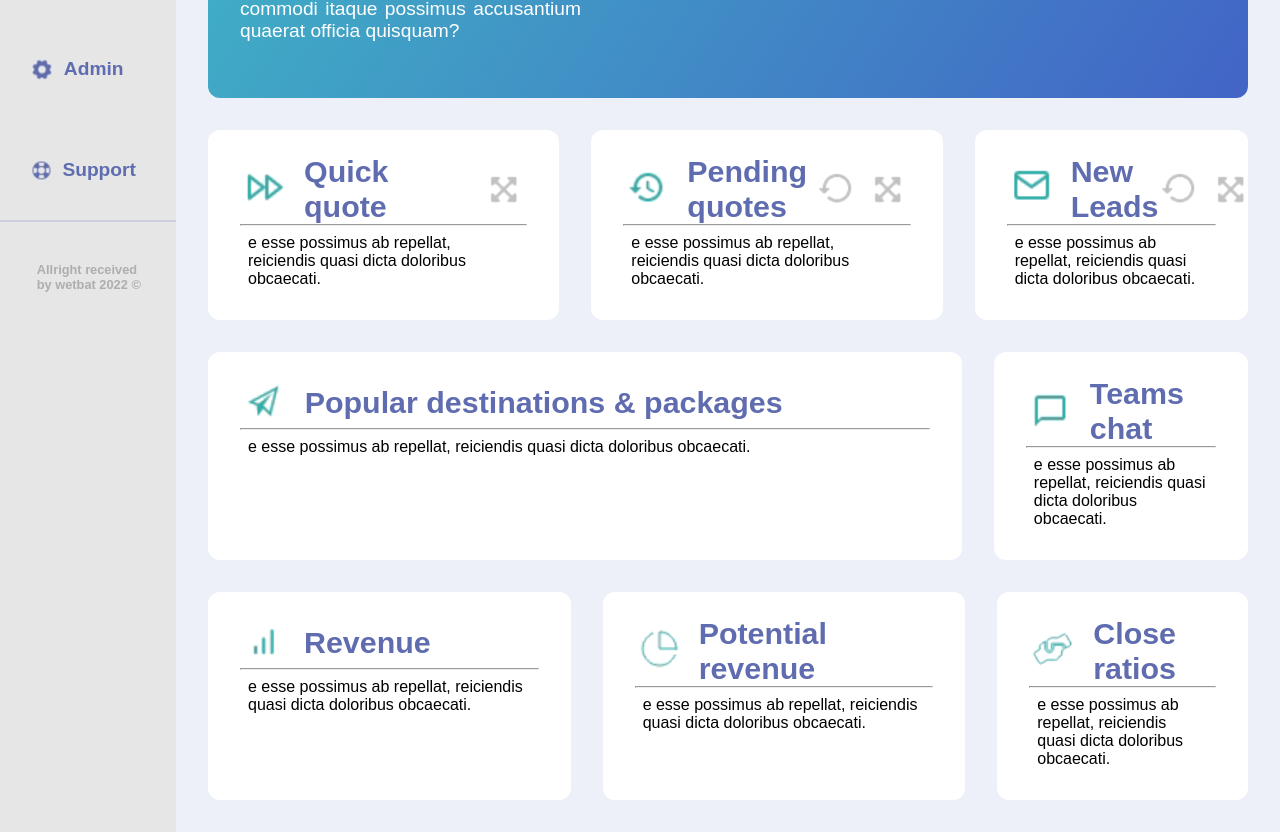
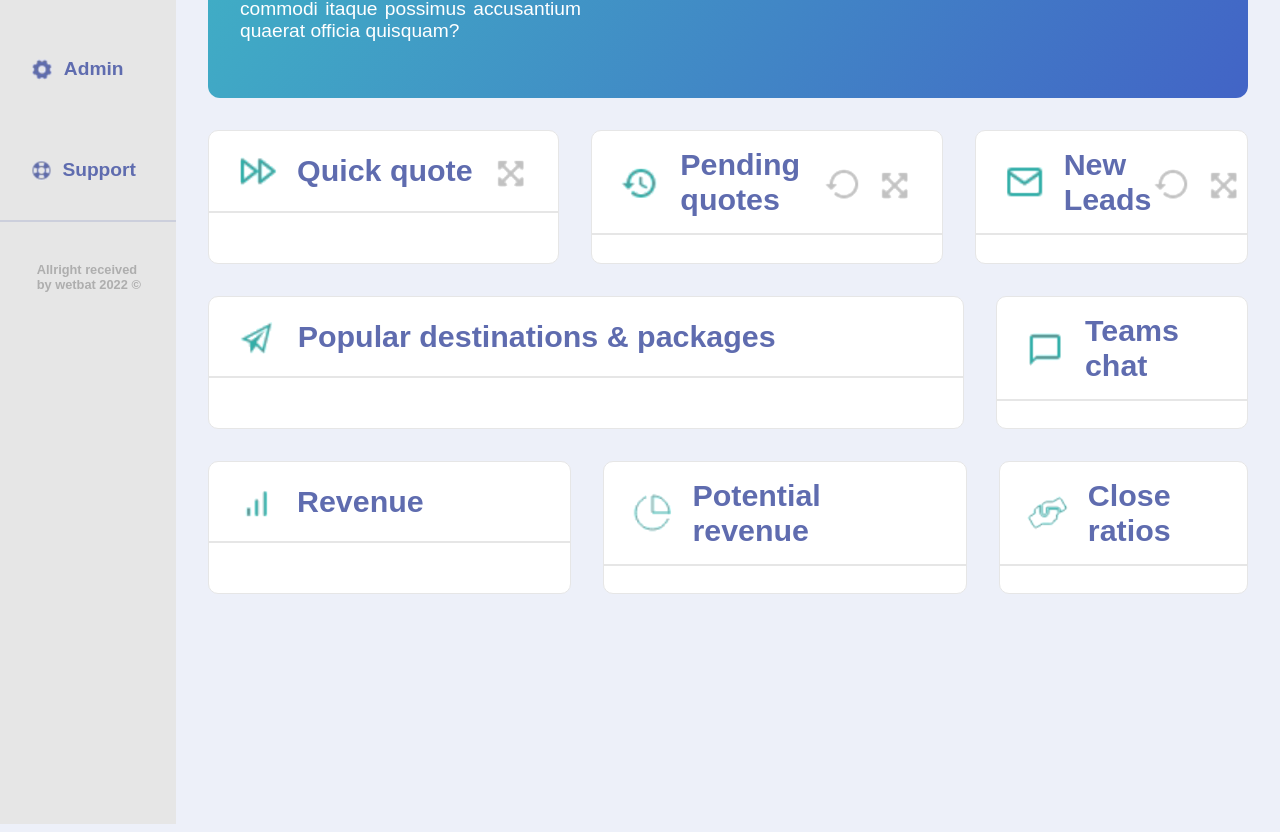
Before and after one commit to SamirSouzaSys/lcdc_wetbat_samir, a React (Create React App) app: page / in a window 1280 px wide. Shown: the part 775-1607 px from the top of the page. Built offline with nearby package versions, Linux system fonts and the light colour scheme; a web font is replaced by a local one.

Commit message:
Card base - OK

```diff
--- a/src/components/Card/index.tsx
+++ b/src/components/Card/index.tsx
@@ -13,7 +13,6 @@ export function Card(props: any) {
         widthSize={props.widthSize}
         backgroundColor={props.backgroundColor}
       >
-
         <Header>
           <div>
             <img
@@ -40,7 +39,7 @@ export function Card(props: any) {
         </Header>
         <hr/>
         <Content>
-          e esse possimus ab repellat, reiciendis quasi dicta doloribus obcaecati.
+            {props.contentCard}
         </Content>
       </Container>
     </>
--- a/src/components/Card/styles.ts
+++ b/src/components/Card/styles.ts
@@ -11,15 +11,23 @@ export const Container = styled.div.attrs((props: PropCss) => ({
   backgroundColor: props.backgroundColor,
 })) <PropCss>`
 
-  width:${(props) => props.widthSize}%;
-  background-color:${(props) => props.backgroundColor};
+  width: ${(props) => props.widthSize}%;
+  background-color: ${(props) => props.backgroundColor};
   margin: 1rem;
-  padding: 1.5rem 2rem;
   background: white;
-  border-radius: 12px;
+  border-radius: 10px;
+  border: solid .6px;
+  border-color: var(--cinza-sidebar);
+
+  hr {
+    border: solid 1px;
+    border-color: var(--cinza-sidebar);
+
+  }
 `
 
 export const Header = styled.div`
+  padding: 1rem 1.5rem .7rem 1.5rem;
   display:flex;
   /* border-bottom: solid 1px; */
 
@@ -36,6 +44,7 @@ export const Header = styled.div`
     /* text-align: left; */
     width:100%;
     padding-left: 1rem;
+    padding-bottom: 0.3rem;
   }
 
   img {
@@ -52,7 +61,8 @@ export const Header = styled.div`
 `
 
 export const Content = styled.div`
-  padding: 0.5rem;
+  padding: 1rem 1.5rem .7rem 1.5rem;
+  /* padding: 0.5rem; */
   /*
   color: blue;
   width: 100%; */
```
Also changed, not shown: src/App.tsx (+14 -2 lines), src/assets/icon_newLeads.png.
